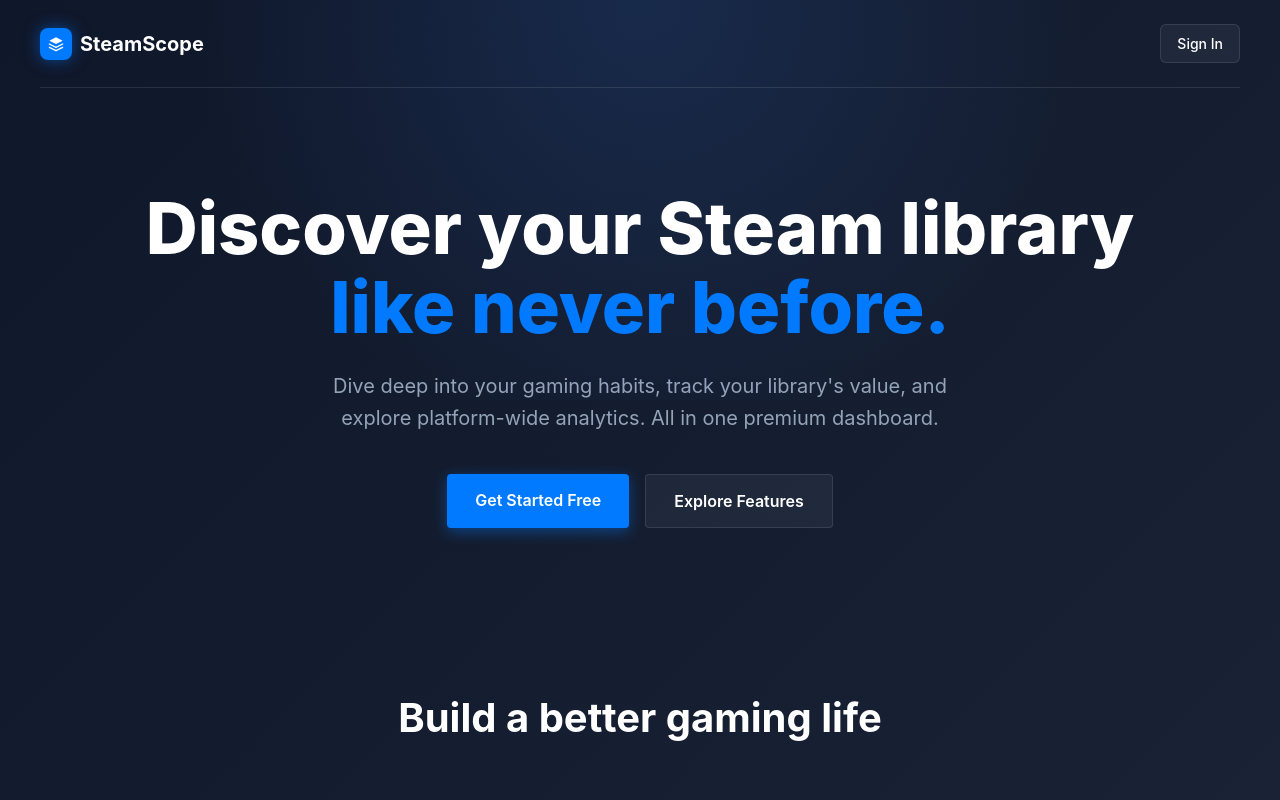
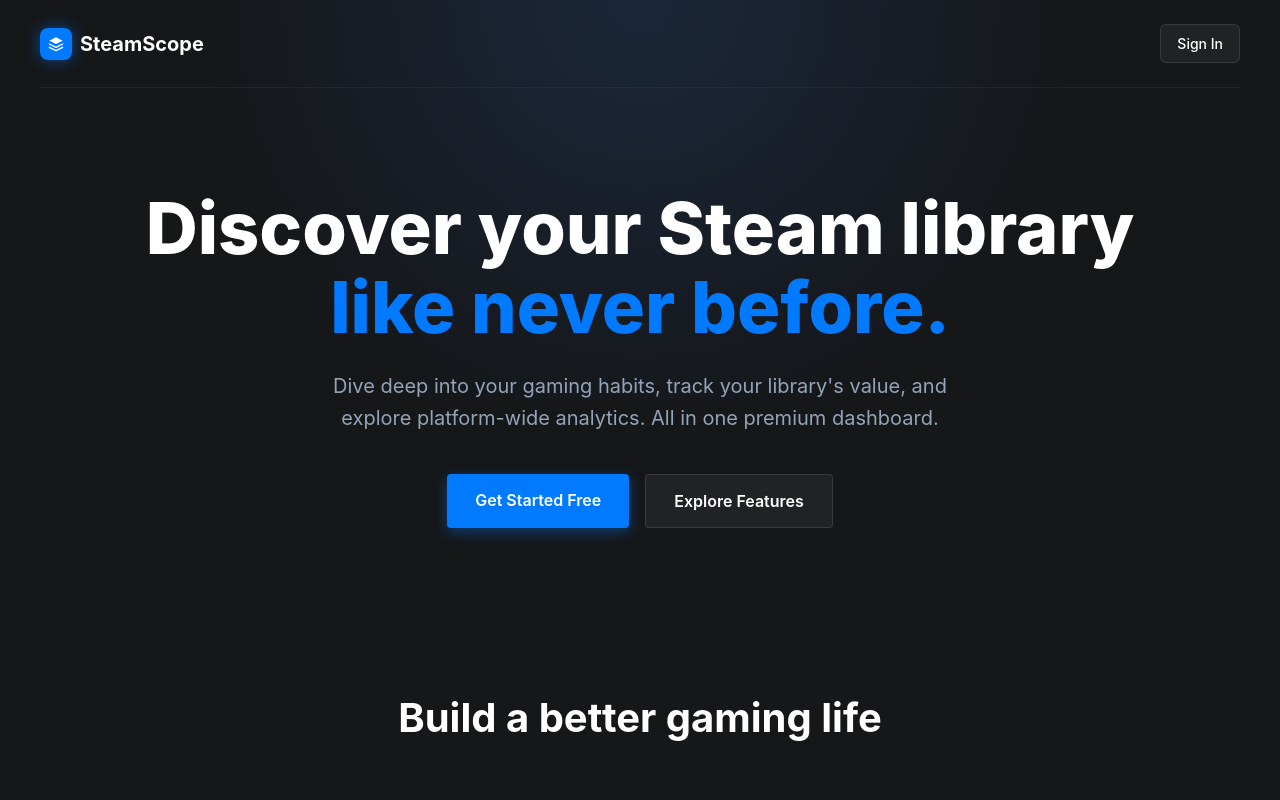
Before and after one commit to retreat896/DDI_Final, a React (Vite) app in the folder frontend/: page / in a window 1280 px wide. Shown: the top 800 px of the page. Built offline with nearby package versions, Linux system fonts and the light colour scheme; no server answers.

Commit message:
updated colors to match on both the frontend and the backend

```diff
--- a/frontend/src/components/charts/CompareProfilesChart.jsx
+++ b/frontend/src/components/charts/CompareProfilesChart.jsx
@@ -166,7 +166,7 @@
   }, [myGames, theirGames, myName, theirName]);
 
   return (
-    <div ref={wrapRef} style={{ width: '100%', maxHeight: '80vh', overflowY: 'auto' }}>
+    <div ref={wrapRef} style={{ width: '100%' }}>
       <div>
       {!theirGames && (
         <div style={{ textAlign: 'center', padding: '2rem', color: '#475569', fontSize: '0.9rem' }}>
--- a/frontend/src/index.css
+++ b/frontend/src/index.css
@@ -1,11 +1,11 @@
 :root {
-  --bg-color: #0f172a;
-  --bg-gradient: linear-gradient(135deg, #0f172a 0%, #1e293b 100%);
+  --bg-color: #151719;
+  --bg-gradient: #151719;
   --text-color: #f8fafc;
-  --accent-color: #3b82f6;
-  --accent-gradient: linear-gradient(90deg, #3b82f6 0%, #8b5cf6 100%);
-  --glass-bg: rgba(30, 41, 59, 0.7);
-  --glass-border: rgba(255, 255, 255, 0.1);
+  --accent-color: #027AFF;
+  --accent-gradient: linear-gradient(90deg, #027AFF 0%, #005bb5 100%);
+  --glass-bg: rgba(30, 41, 59, 0.5);
+  --glass-border: rgba(255, 255, 255, 0.05);
   --glass-shadow: 0 8px 32px 0 rgba(0, 0, 0, 0.37);
 
   font-family: 'Inter', system-ui, -apple-system, sans-serif;
```
